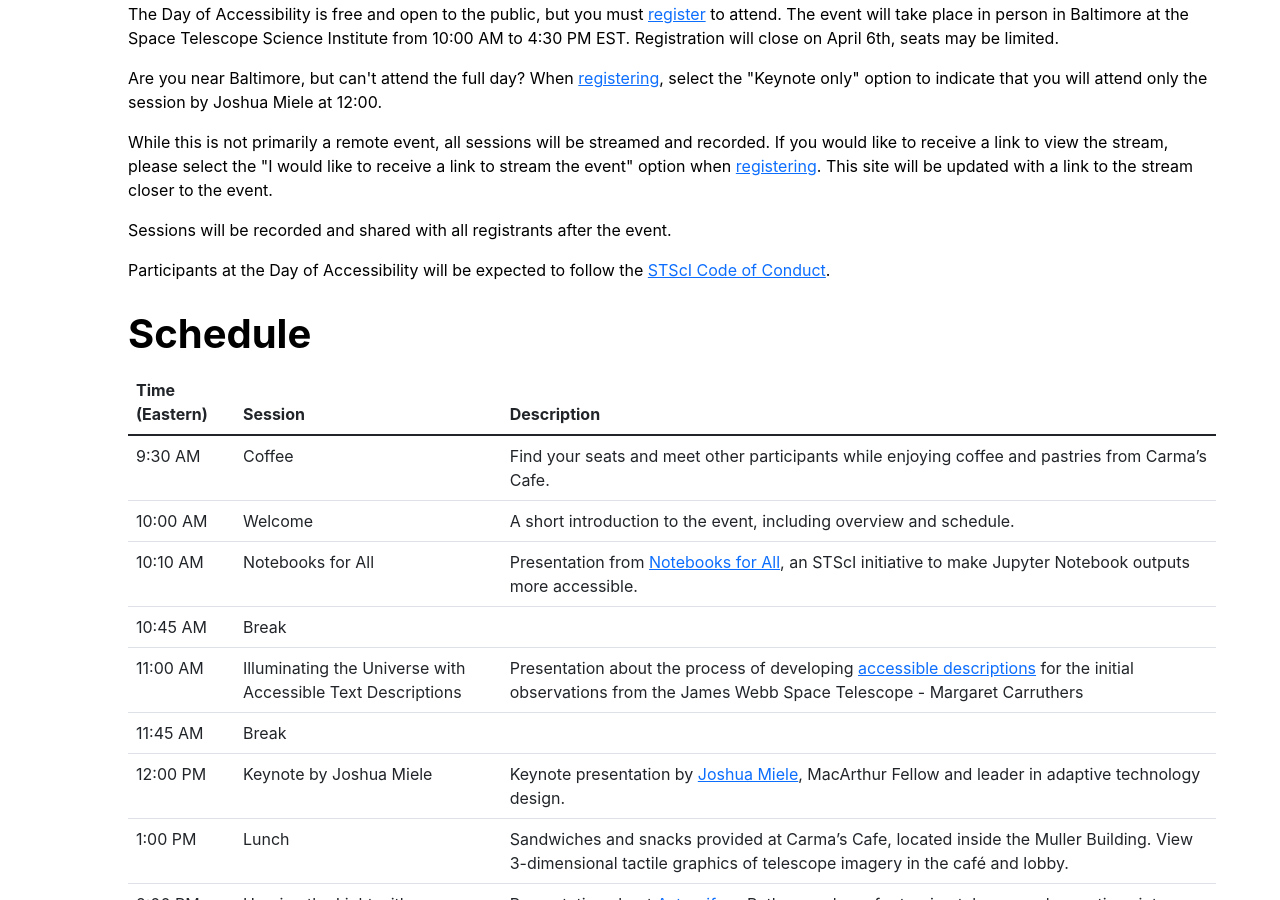
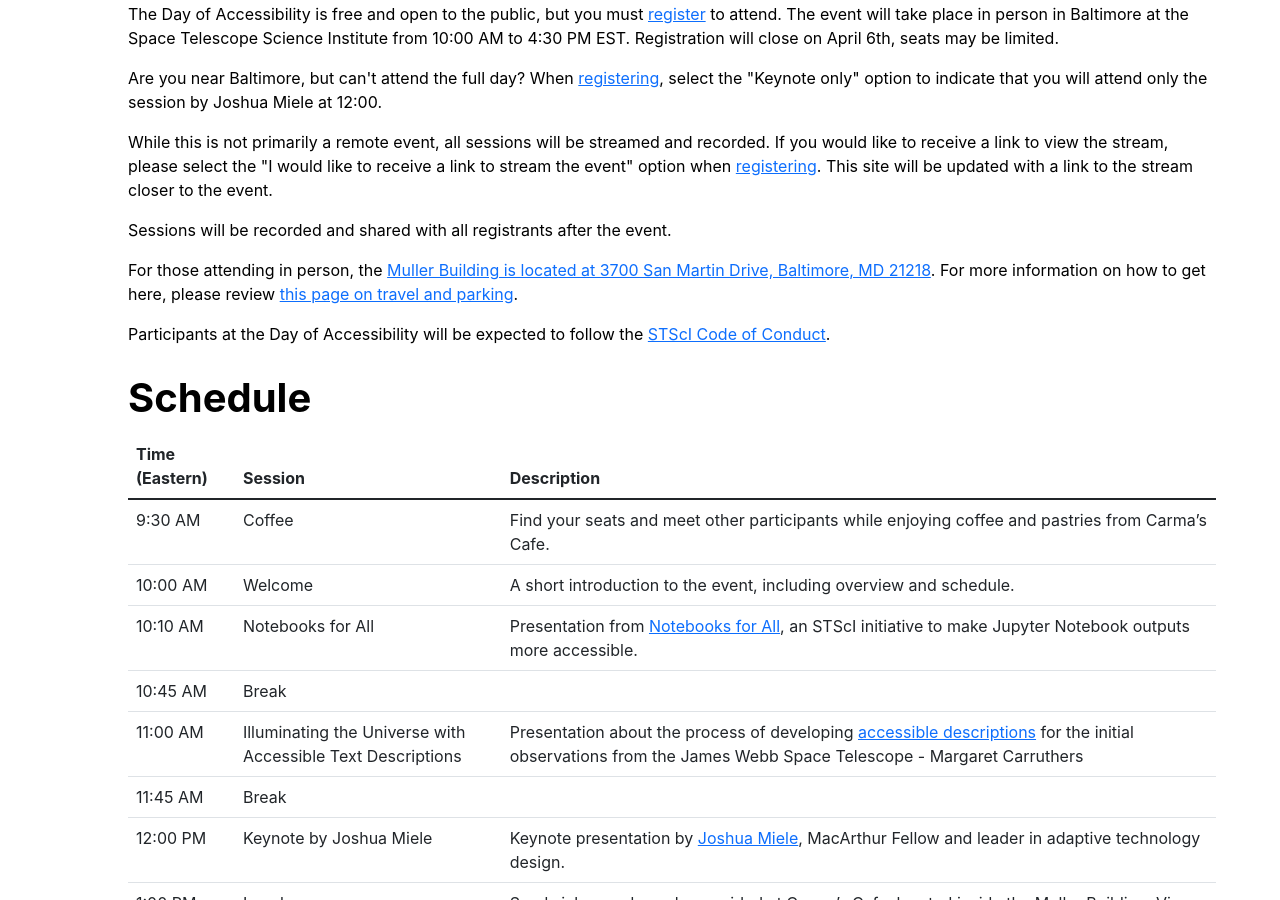
Before and after one commit to Iota-School/nonvisual_data_science_workshops, a Jekyll site: the page built from index.html, in a window 1280 px wide and 900 px high, scrolled down 630 px. Built offline with Jekyll 4.4.1, drawn with Linux system fonts in a browser that asks for light colours.

Commit message:
Added travel info to main page

```diff
--- a/index.html
+++ b/index.html
@@ -61,10 +61,18 @@ title: "Home"
     Sessions will be recorded and shared with all registrants after the event.
   </p>
 
+<p>
+  For those attending in person, the
+  <a href="https://www.google.com/maps/place/Space+Telescope+Science+Institute/@39.3327458,-76.6255556,17z/data=!3m1!4b1!4m6!3m5!1s0x89c8052125fc4f7b:0xcf811ae53d5f8d2b!8m2!3d39.3327417!4d-76.6233669!16s%2Fg%2F1yp1b9fkm?coh=164777&entry=tt&shorturl=1" target="-blank">
+    Muller Building is located at 3700 San Martin Drive, Baltimore, MD 21218</a>.
+  For more information on how to get here, please review
+  <a href="https://www.stsci.edu/contact-us/getting-here" target="-blank">
+    this page on travel and parking</a>.
+</p>
+
  <p>
    Participants at the Day of Accessibility will be expected to follow the <a target="_blank" href="https://www.stsci.edu/opportunities/our-work/our-culture/diversity-equity-and-inclusion/code-of-conduct">STScI Code of Conduct</a>.
  </p>
-
 
 </section>
 
```
